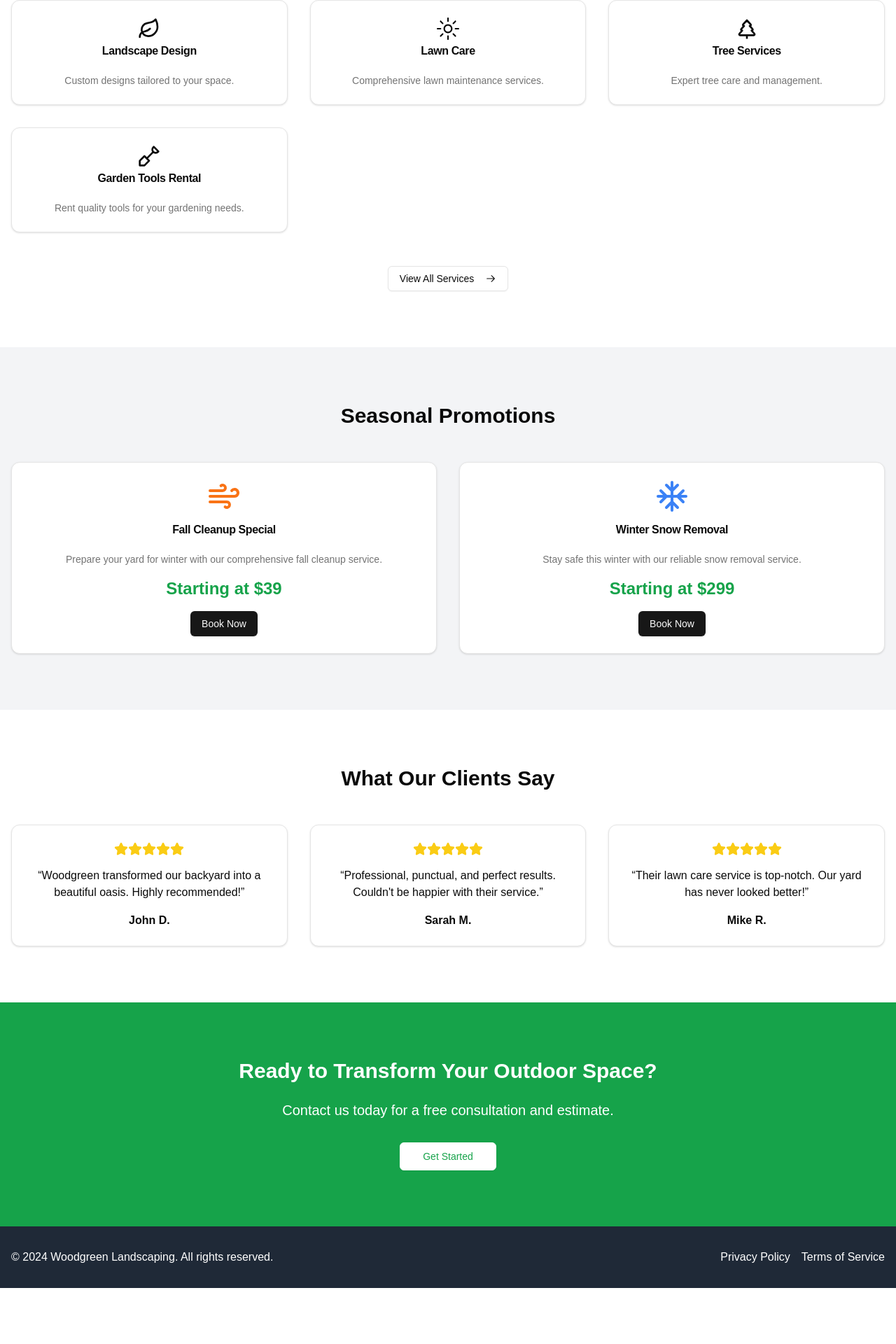
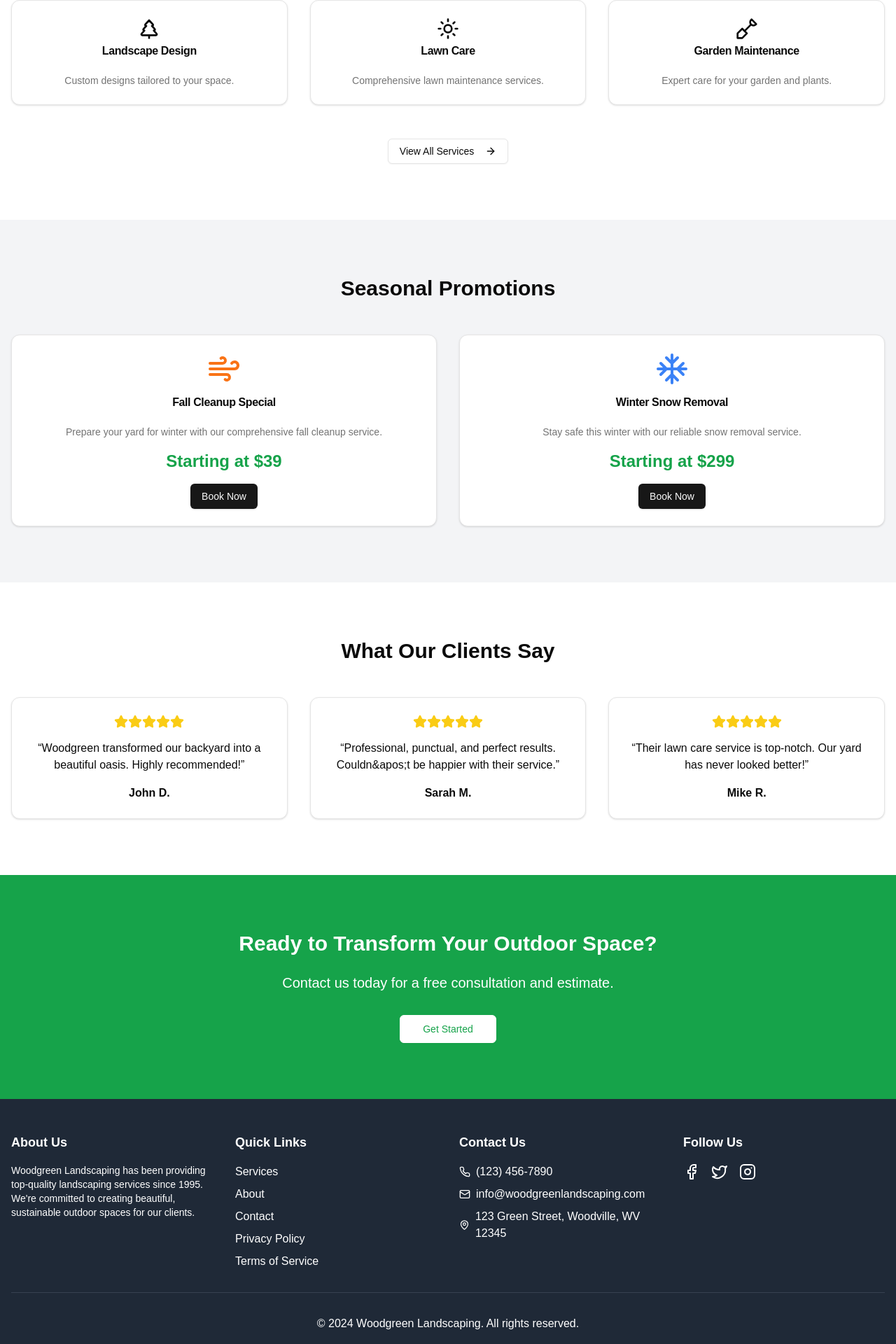
Before and after one commit to epsommer/woodgreen-landscaping, a Next.js app: page / in a window 1280 px wide. Shown: the part 848-2768 px from the top of the page at 70% size. Before the commit the page ends 2688 px from the top, so only its background shows below. Built offline with nearby package versions, Linux system fonts and the light colour scheme; a web font is replaced by a local one.

Commit message:
Update mobile nav menu toggle, carousel call-to-action, footer information

```diff
--- a/components/carousel.tsx
+++ b/components/carousel.tsx
@@ -14,6 +14,7 @@ interface CarouselProps {
   images: CarouselImage[];
   interval?: number;
   showControls?: boolean;
+  onCtaClick?: () => void;
 }
 
 export function Carousel({
--- a/components/pages-home.tsx
+++ b/components/pages-home.tsx
@@ -9,12 +9,28 @@ import {
   CardHeader,
   CardTitle,
 } from "@/components/ui/card";
-import { Leaf, Shovel, TreePine, Wind, Snowflake, Star } from "lucide-react";
+import {
+  Shovel,
+  Sun,
+  TreePine,
+  Wind,
+  Snowflake,
+  ArrowRight,
+  Star,
+  Menu,
+  X,
+  Phone,
+  Mail,
+  MapPin,
+  Facebook,
+  Twitter,
+  Instagram,
+} from "lucide-react";
+import Image from "next/image";
 import Link from "next/link";
 import EstimateCalculator from "@/components/estimate-calculator";
 import Scheduler from "@/components/scheduler";
 import { Carousel } from "@/components/carousel";
-import { SunIcon, ArrowRightIcon } from "@radix-ui/react-icons";
 
 const carouselImages = [
   {
@@ -35,27 +51,23 @@ export function Home() {
   const [showEstimateCalculator, setShowEstimateCalculator] = useState(false);
   const [showScheduler, setShowScheduler] = useState(false);
   const [selectedService, setSelectedService] = useState("");
+  const [mobileMenuOpen, setMobileMenuOpen] = useState(false);
 
   const featuredServices = [
     {
-      icon: <Leaf className="h-8 w-8 mb-2" />,
+      icon: <TreePine className="h-8 w-8 mb-2" />,
       title: "Landscape Design",
       description: "Custom designs tailored to your space.",
     },
     {
-      icon: <SunIcon className="h-8 w-8 mb-2" />,
+      icon: <Sun className="h-8 w-8 mb-2" />,
       title: "Lawn Care",
       description: "Comprehensive lawn maintenance services.",
     },
     {
-      icon: <TreePine className="h-8 w-8 mb-2" />,
-      title: "Tree Services",
-      description: "Expert tree care and management.",
-    },
-    {
       icon: <Shovel className="h-8 w-8 mb-2" />,
-      title: "Garden Tools Rental",
-      description: "Rent quality tools for your gardening needs.",
+      title: "Garden Maintenance",
+      description: "Expert care for your garden and plants.",
     },
   ];
 
@@ -87,7 +99,7 @@ export function Home() {
     },
     {
       name: "Sarah M.",
-      text: "Professional, punctual, and perfect results. Couldn't be happier with their service.",
+      text: "Professional, punctual, and perfect results. Couldn&apos;t be happier with their service.",
     },
     {
       name: "Mike R.",
@@ -100,12 +112,22 @@ export function Home() {
     setShowScheduler(true);
   };
 
+  const toggleMobileMenu = () => {
+    setMobileMenuOpen(!mobileMenuOpen);
+  };
+
   return (
     <div className="flex flex-col min-h-screen">
-      <header className="bg-white shadow-sm">
+      <header className="bg-white shadow-sm relative z-20">
         <div className="container mx-auto px-4 py-6 flex justify-between items-center">
           <Link href="/" className="flex items-center space-x-2">
-            <Leaf className="h-8 w-8 text-green-600" />
+            <Image
+              src="/placeholder.svg?height=40&width=40&text=Logo"
+              alt="Woodgreen Landscaping Logo"
+              width={40}
+              height={40}
+              className="rounded-full"
+            />
             <span className="text-xl font-bold">Woodgreen Landscaping</span>
           </Link>
           <nav className="hidden md:flex space-x-4">
@@ -125,15 +147,57 @@ export function Home() {
               Contact
             </Link>
           </nav>
+          <div className="flex items-center space-x-4">
+            <Button
+              onClick={() => setShowEstimateCalculator(true)}
+              className="hidden md:inline-flex"
+            >
+              Get Estimate
+            </Button>
+            <button className="md:hidden" onClick={toggleMobileMenu}>
+              {mobileMenuOpen ? (
+                <X className="h-6 w-6" />
+              ) : (
+                <Menu className="h-6 w-6" />
+              )}
+            </button>
+          </div>
+        </div>
+        {mobileMenuOpen && (
+          <div className="md:hidden bg-white py-4 px-4 absolute top-full left-0 right-0 shadow-md">
+            <nav className="flex flex-col space-y-4">
+              <Link
+                href="/services"
+                className="text-gray-600 hover:text-green-600"
+              >
+                Services
+              </Link>
+              <Link
+                href="/about"
+                className="text-gray-600 hover:text-green-600"
+              >
+                About
+              </Link>
+              <Link
+                href="/contact"
+                className="text-gray-600 hover:text-green-600"
+              >
+                Contact
+              </Link>
               <Button onClick={() => setShowEstimateCalculator(true)}>
                 Get Estimate
               </Button>
+            </nav>
           </div>
+        )}
       </header>
 
       <main className="flex-grow">
         <section className="h-[600px]">
-          <Carousel images={carouselImages} />
+          <Carousel
+            images={carouselImages}
+            onCtaClick={() => setShowEstimateCalculator(true)}
+          />
         </section>
 
         <section className="py-20 bg-white">
@@ -160,7 +224,7 @@ export function Home() {
               <Link href="/services">
                 <Button variant="outline">
                   View All Services
-                  <ArrowRightIcon className="ml-2 h-4 w-4" />
+                  <ArrowRight className="ml-2 h-4 w-4" />
                 </Button>
               </Link>
             </div>
@@ -248,20 +312,80 @@ export function Home() {
         </section>
       </main>
 
-      <footer className="bg-gray-800 text-white py-8">
+      <footer className="bg-gray-800 text-white py-12">
         <div className="container mx-auto px-4">
-          <div className="flex flex-col md:flex-row justify-between items-center">
-            <div className="mb-4 md:mb-0">
-              <p>&copy; 2024 Woodgreen Landscaping. All rights reserved.</p>
+          <div className="grid grid-cols-1 md:grid-cols-4 gap-8">
+            <div>
+              <h3 className="text-lg font-semibold mb-4">About Us</h3>
+              <p className="text-sm">
+                Woodgreen Landscaping has been providing top-quality landscaping
+                services since 1995. We&apos;re committed to creating beautiful,
+                sustainable outdoor spaces for our clients.
+              </p>
             </div>
-            <nav className="flex space-x-4">
+            <div>
+              <h3 className="text-lg font-semibold mb-4">Quick Links</h3>
+              <ul className="space-y-2">
+                <li>
+                  <Link href="/services" className="hover:text-green-400">
+                    Services
+                  </Link>
+                </li>
+                <li>
+                  <Link href="/about" className="hover:text-green-400">
+                    About
+                  </Link>
+                </li>
+                <li>
+                  <Link href="/contact" className="hover:text-green-400">
+                    Contact
+                  </Link>
+                </li>
+                <li>
                   <Link href="/privacy" className="hover:text-green-400">
                     Privacy Policy
                   </Link>
+                </li>
+                <li>
                   <Link href="/terms" className="hover:text-green-400">
                     Terms of Service
                   </Link>
-            </nav>
+                </li>
+              </ul>
+            </div>
+            <div>
+              <h3 className="text-lg font-semibold mb-4">Contact Us</h3>
+              <ul className="space-y-2">
+                <li className="flex items-center">
+                  <Phone className="h-4 w-4 mr-2" /> (123) 456-7890
+                </li>
+                <li className="flex items-center">
+                  <Mail className="h-4 w-4 mr-2" />{" "}
+                  info@woodgreenlandscaping.com
+                </li>
+                <li className="flex items-center">
+                  <MapPin className="h-4 w-4 mr-2" /> 123 Green Street,
+                  Woodville, WV 12345
+                </li>
+              </ul>
+            </div>
+            <div>
+              <h3 className="text-lg font-semibold mb-4">Follow Us</h3>
+              <div className="flex space-x-4">
+                <a href="#" className="hover:text-green-400">
+                  <Facebook className="h-6 w-6" />
+                </a>
+                <a href="#" className="hover:text-green-400">
+                  <Twitter className="h-6 w-6" />
+                </a>
+                <a href="#" className="hover:text-green-400">
+                  <Instagram className="h-6 w-6" />
+                </a>
+              </div>
+            </div>
+          </div>
+          <div className="mt-8 pt-8 border-t border-gray-700 text-center">
+            <p>&copy; 2024 Woodgreen Landscaping. All rights reserved.</p>
           </div>
         </div>
       </footer>
```
Lines whose indentation alone changed are shown as unchanged.
